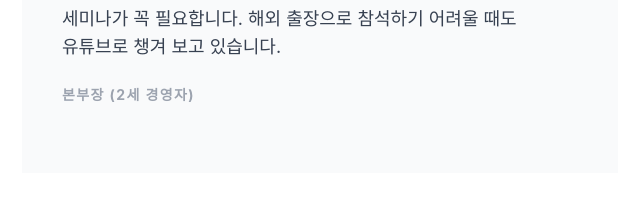
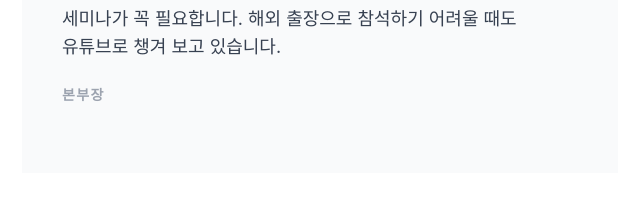
Before and after one commit to corner23/Redvertical---Landing-Page, a plain HTML site: page index.html in a window 1280 px wide. Shown: the part 1360-1560 px from the top of the page, 630-1270 px from the left. Drawn offline with Linux system fonts and the light colour scheme; no server answers; a web font is replaced by a local one.

Commit message:
후기 작성자 직책을 본부장으로 수정

```diff
--- a/index.html
+++ b/index.html
@@ -353,7 +353,7 @@
             일이 바빠 경제 흐름을 챙기기 어려운데, 사업을 하는 입장에서 이런 세미나가 꼭 필요합니다.
             해외 출장으로 참석하기 어려울 때도 유튜브로 챙겨 보고 있습니다.
           </p>
-          <p class="mt-6 text-sm font-bold tracking-widest text-gray-400 uppercase">본부장 (2세 경영자)</p>
+          <p class="mt-6 text-sm font-bold tracking-widest text-gray-400 uppercase">본부장</p>
         </div>
       </div>
 
```
